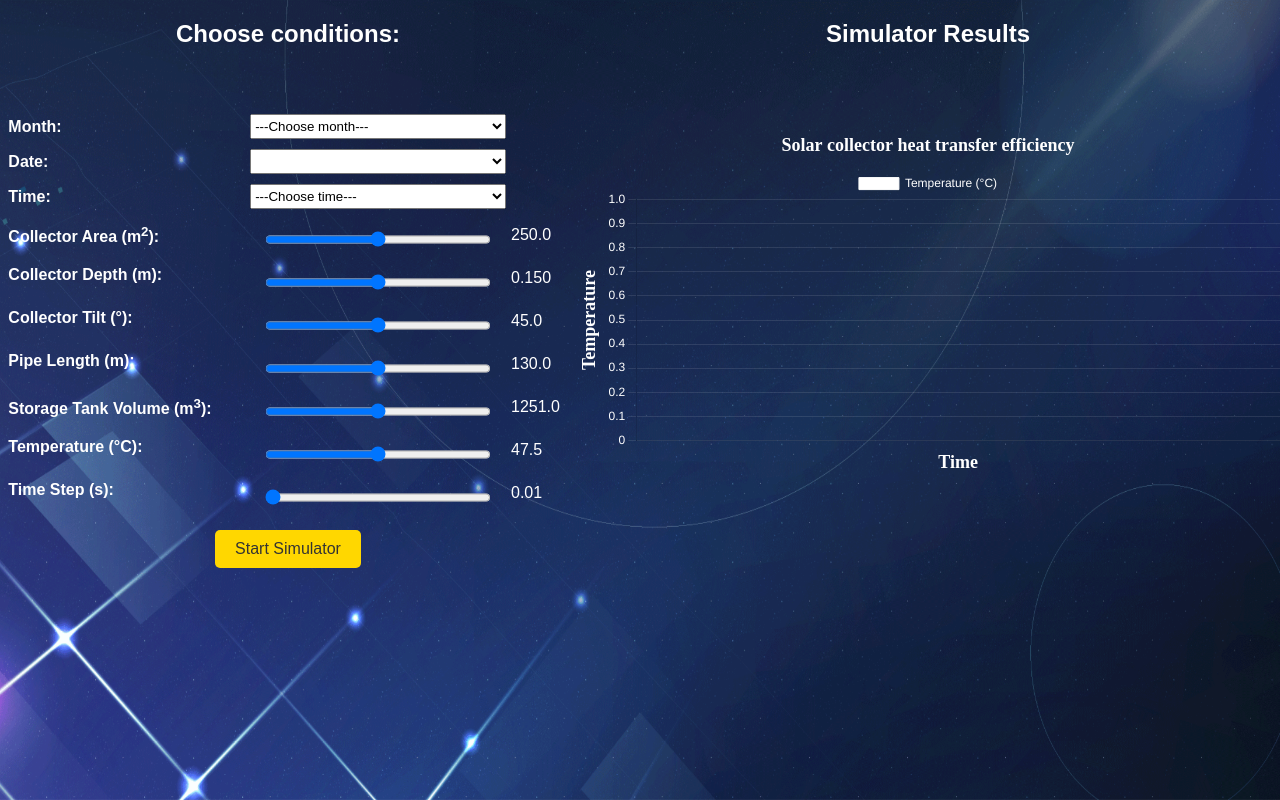
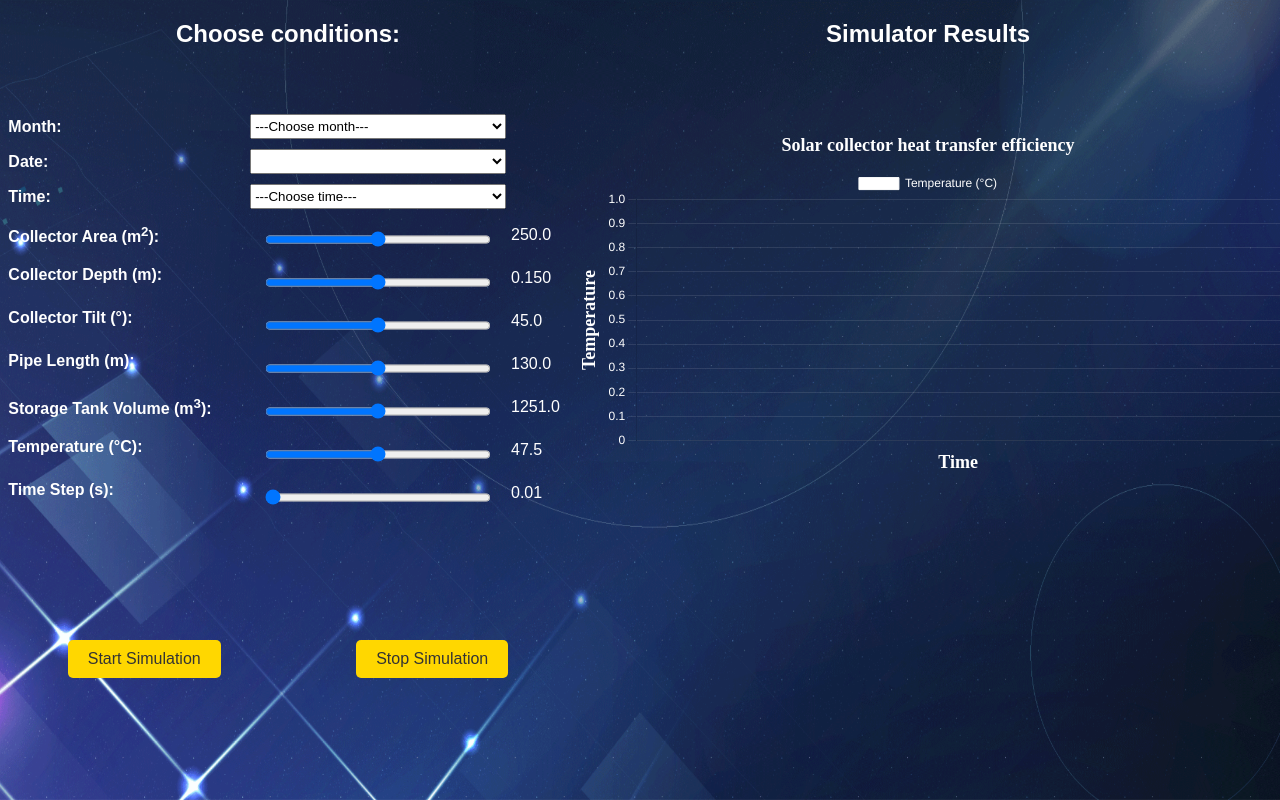
Before and after one commit to reshmar00/Solar-Water-Heater-Simulation, a website: page simulator/index.html in a window 1280 px wide. Drawn offline with nearby package versions, Linux system fonts and the light colour scheme.

Commit message:
Added a stop button

```diff
--- a/simulator/controller.js
+++ b/simulator/controller.js
@@ -4,6 +4,8 @@
  * Processes user inputs from the View, updates the Model, and refreshes the View.
  * Orchestrates the application's flow and behavior.
  */
+
+let intervalId;
 
 const controller = {
     /* Initializing the webpage */
@@ -33,6 +35,7 @@ const controller = {
             { id: 'temperature', event: 'input', handler: this.handleTemperatureChange },
             { id: 'time-step', event: 'input', handler: this.handleTimeStepChange },
             { id: 'startSimulator', event: 'click', handler: this.startSimulator },
+            { id: 'stopSimulator', event: 'click', handler: this.stopSimulator }
         ];
 
         inputListeners.forEach(item => {
@@ -41,6 +44,10 @@ const controller = {
         });
 
         window.addEventListener('resize', this.handleWindowResize);
+    },
+
+    stopSimulator: function() {
+        clearInterval(intervalId);
     },
 
     startSimulator: function() {
@@ -62,19 +69,8 @@ const controller = {
         let dayOfYear = model.dayOfYear(model.selectedValues.month.value, model.selectedValues.date.value);
         let volume =  model.computeTotalVolume();
 
-        // // Compute volume: storageTankVolume + π * r^2 * h of pipe + collector volume
-        // const pipeRadius = Number(0.05); // Example: 5cm radius for a pipe
-        // const pipeVolume = Number(Number(Math.PI) * Number(Math.pow(pipeRadius, 2)) * Number(model.selectedValues.pipeLength.value));
-        // //console.log("Pipe volume:", pipeVolume)
-        // const collectorVolume = Number(Number(model.selectedValues.collectorArea.value) * Number(model.selectedValues.collectorDepth.value));
-        // //console.log("Collector volume:", collectorVolume)
-        // //console.log("Storage tank volume:", Number(model.selectedValues.storageTankVolume.value))
-        // const volume = Number(Number(model.selectedValues.storageTankVolume.value)  + Number(pipeVolume) + Number(collectorVolume));
-        // //console.log("Collector volume + Pipe Volume + Storage tank volume :", volume)
-
         // Start the simulation
         this.startSimulation(dayOfYear, TStart, volume, timeStep, collectorTilt, timeOfDay);
-        //this.startGraphUpdateDebug();
     },
 
     startSimulation: function(dayOfYear, TStart, volume, timeStep, collectorTilt, timeOfDay) {
@@ -93,7 +89,7 @@ const controller = {
         let TNew = TOld;
 
         // Subsequent iterations, TNew - TOld
-        let intervalId = setInterval(() => {
+        intervalId = setInterval(() => {
             console.log("Interval running, current iteration:", currentIndex);
 
             // Calculate amount of heat energy generated by solar heater
--- a/simulator/index.html
+++ b/simulator/index.html
@@ -133,7 +133,10 @@
 
             </div>
         </div>
-        <button id = "startSimulator"> Start Simulator </button>
+        <div class="button-container">
+            <button id = "startSimulator"> Start Simulation </button>
+            <button id = "stopSimulator"> Stop Simulation </button>
+        </div>
     </div>
     <div class="graph">
         <h2>Simulator Results</h2>
--- a/simulator/styles.css
+++ b/simulator/styles.css
@@ -59,6 +59,12 @@ h2{
     display: flex;
     flex-direction: column;
     align-items: center;
+}
+
+.button-container {
+    display:flex;
+    margin:0;
+    padding-top: 100px;
 }
 
 .option-item {
@@ -133,7 +139,7 @@ select {
     vertical-align: baseline;
 }
 
-#startSimulator, #resetButton {
+#startSimulator, #stopSimulator {
     font-size: 16px;
     display: block;
     margin: 20px auto;
@@ -145,7 +151,7 @@ select {
     cursor: pointer;
 }
 
-#startSimulator:hover, #resetButton:hover {
+#startSimulator:hover, #stopSimulator:hover {
     background-color: #FFEA00;
 }
 
```
